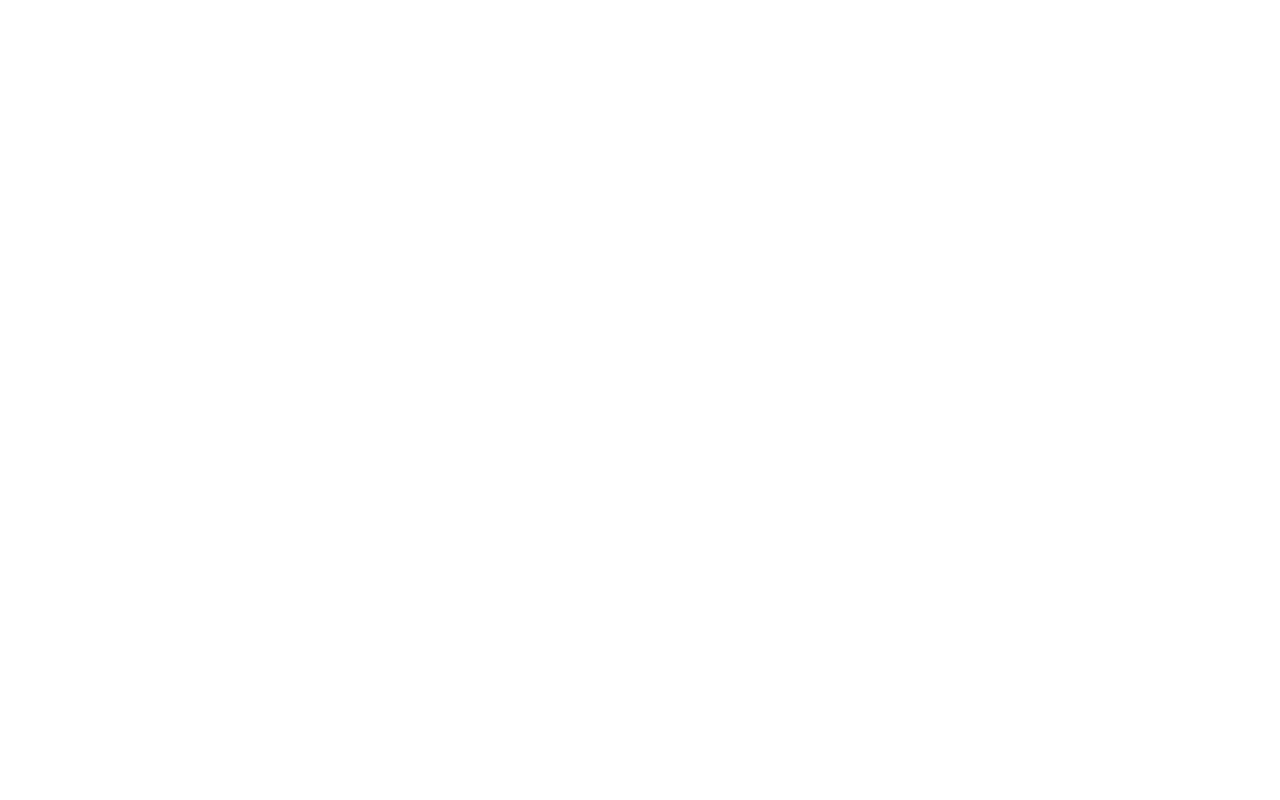
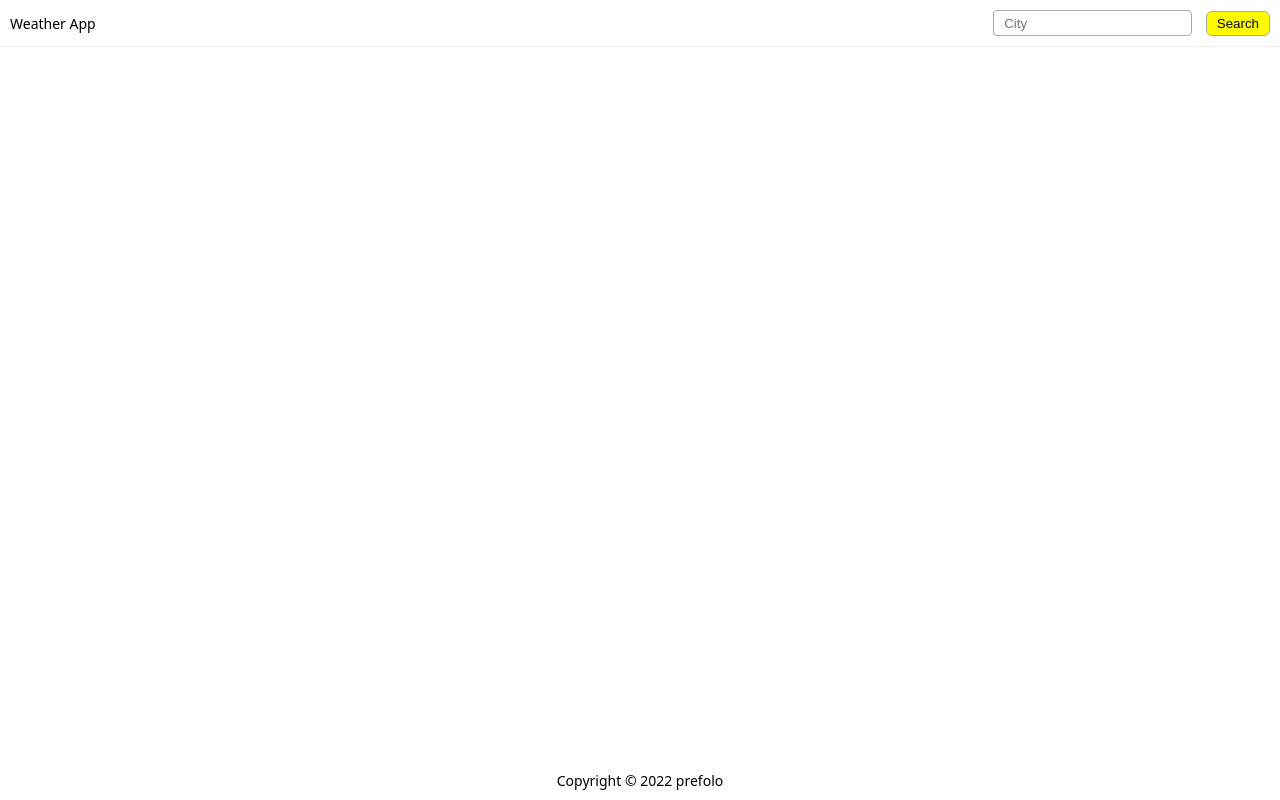
Before and after one commit to prefolo/weatherApp, a plain HTML site: page index.html in a window 1280 px wide. Drawn offline with Linux system fonts and the light colour scheme; no server answers.

Commit message:
Add search field

```diff
--- a/index.html
+++ b/index.html
@@ -9,6 +9,18 @@
     <link rel="stylesheet" href="style.css">
 </head>
 <body>
+    <div class="header">
+        <div>Weather App</div>
+        <form>
+            <input placeholder="City" required>
+            <button type="submit">Search</button>
+        </form>
+    </div>
+    <div class="main">
 
+    </div>
+    <div class="footer">
+        Copyright © 2022 prefolo
+    </div>
 </body>
 </html>
--- a/script.js
+++ b/script.js
@@ -0,0 +1,40 @@
+async function getJsonFromAPI(location) {
+	let data = await fetch(
+		`https://api.openweathermap.org/data/2.5/weather?q=${location}&APPID=cfda62c151784ee968d3d5cafba3c01c`
+	);
+
+	let json = await data.json();
+
+	return json;
+}
+
+async function getRequiredData(location) {
+	let json = await getJsonFromAPI(location);
+
+	const data = {
+		city_name: json.name,
+		city_country: json.sys.country,
+		temp: json.main.temp,
+		temp_percepita: json.main.feels_like,
+		temp_max: json.main.temp_max,
+		temp_min: json.main.temp_min,
+		humidity: json.main.humidity,
+		pressure: json.main.pressure,
+		wind_speed: json.wind.speed,
+		wind_degree: json.wind.deg,
+	};
+
+	console.log(json, data);
+}
+
+getRequiredData('Maglie');
+
+const searchInput = document.querySelector('input');
+
+document.querySelector('form').addEventListener('submit', (event) => {
+	const cityName = searchInput.value;
+
+	getRequiredData(cityName);
+
+	event.preventDefault();
+});
--- a/style.css
+++ b/style.css
@@ -0,0 +1,56 @@
+* {
+	padding: 0;
+	margin: 0;
+}
+
+body {
+	font-family: system-ui, -apple-system, BlinkMacSystemFont, 'Segoe UI',
+		Roboto, Oxygen, Ubuntu, Cantarell, 'Open Sans', 'Helvetica Neue',
+		sans-serif;
+	font-size: 14px;
+	height: 100vh;
+	display: flex;
+	flex-direction: column;
+}
+
+/* header */
+
+.header {
+	display: flex;
+	gap: 20px;
+	justify-content: space-between;
+	align-items: center;
+	border-bottom: 1px solid #eee;
+	padding: 10px;
+}
+
+input {
+	appearance: none;
+	border: 1px solid #aaa;
+	border-radius: 4px;
+	height: 24px;
+	padding: 0 10px;
+}
+
+button {
+	appearance: none;
+	border: 1px solid #aaa;
+	border-radius: 6px;
+	padding: 4px 10px;
+	background-color: rgb(255, 251, 0);
+	margin-left: 10px;
+}
+
+/* main */
+
+.main {
+	flex-grow: 1;
+}
+
+/* footer */
+
+.footer {
+	padding: 10px;
+	display: flex;
+	justify-content: center;
+}
```
